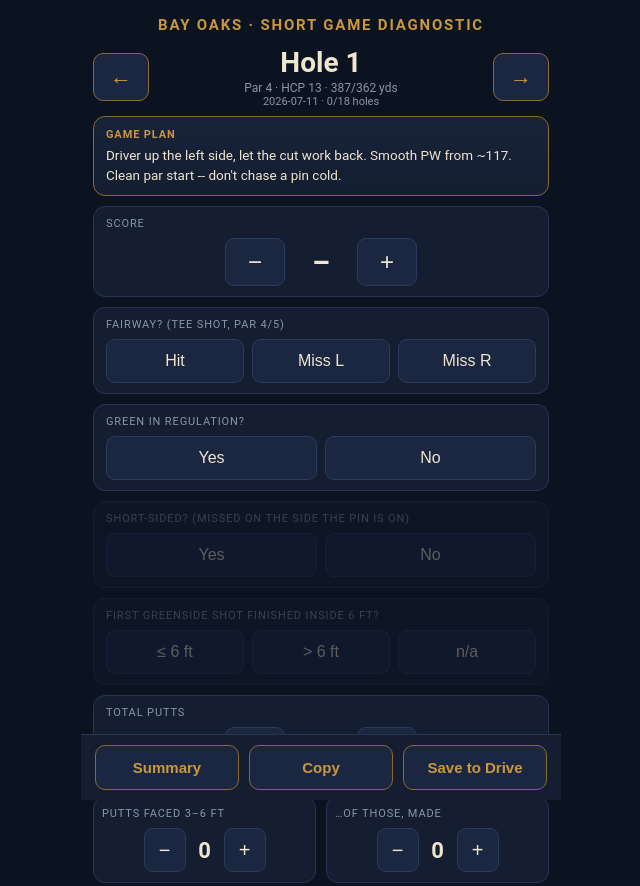
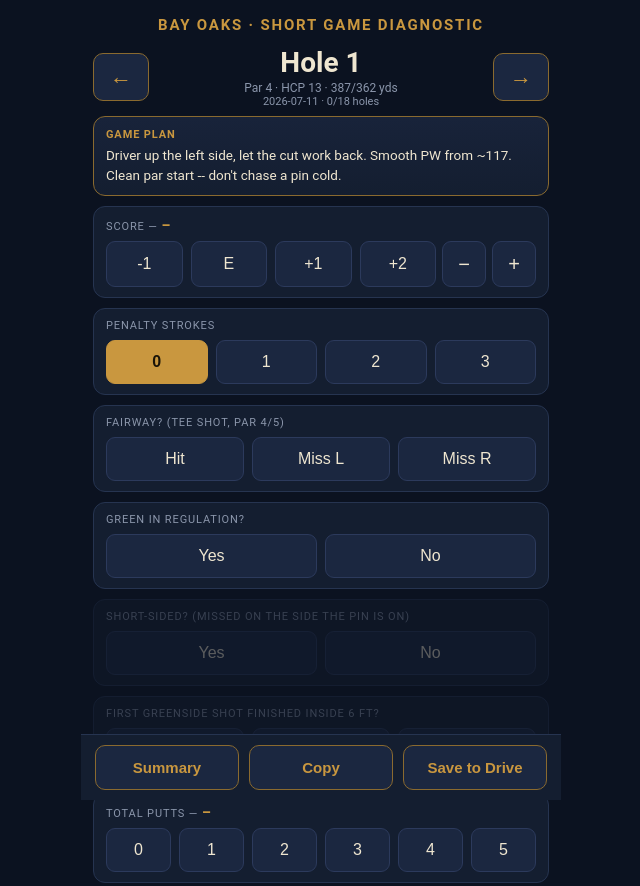
Before and after one commit to Kmill26/bay-oaks-tracker, a plain HTML site: page index.html in a window 1280 px wide. Shown: the top 886 px of the page, without its empty margins (319-959 px from the left). Drawn offline with Linux system fonts and the light colour scheme.

Commit message:
v9: quick-select entry, penalties, save guard, P36 label, sw cache bump

```diff
--- a/index.html
+++ b/index.html
@@ -67,6 +67,11 @@
   .copied{color:var(--green); text-align:center; font-size:13px; height:18px; margin-top:6px;}
   .newRoundBtn{width:100%; margin-top:8px; padding:13px 0; font-size:15px; border-radius:10px;
     border:1px solid var(--brass-dim); background:var(--panel2); color:var(--brass); font-weight:600;}
+  .scoreWrap{display:flex; gap:6px;}
+  .scoreWrap .btns{flex:1;}
+  .mini{width:44px; height:46px; font-size:20px; border-radius:9px;
+    border:1px solid #2c3a5c; background:var(--panel2); color:var(--cream);}
+  .scoreNow{color:var(--brass); font-weight:700; text-transform:none; font-size:14px;}
 </style>
 </head>
 <body>
@@ -86,12 +91,17 @@
   <div class="tip"><b>Game plan</b><span id="tipText"></span></div>
 
   <div class="row">
-    <div class="lbl">Score</div>
-    <div class="stepper">
-      <button onclick="bump('score',-1)">&minus;</button>
-      <div class="val" id="scoreVal">&ndash;</div>
-      <button onclick="bump('score',1)">+</button>
+    <div class="lbl">Score &mdash; <span class="scoreNow" id="scoreVal">&ndash;</span></div>
+    <div class="scoreWrap">
+      <div class="btns" id="scoreBtns"></div>
+      <button class="mini" onclick="bump('score',-1)">&minus;</button>
+      <button class="mini" onclick="bump('score',1)">+</button>
     </div>
+  </div>
+
+  <div class="row">
+    <div class="lbl">Penalty strokes</div>
+    <div class="btns" id="penBtns"></div>
   </div>
 
   <div class="row" id="firRow">
@@ -115,12 +125,8 @@
   </div>
 
   <div class="row">
-    <div class="lbl">Total putts</div>
-    <div class="stepper">
-      <button onclick="bump('putts',-1)">&minus;</button>
-      <div class="val" id="puttsVal">&ndash;</div>
-      <button onclick="bump('putts',1)">+</button>
-    </div>
+    <div class="lbl">Total putts &mdash; <span class="scoreNow" id="puttsVal">&ndash;</span></div>
+    <div class="btns" id="puttBtns"></div>
   </div>
 
   <div class="inlineWrap">
@@ -188,24 +194,30 @@ var COURSE=[
 
 var state=null, holes=[], cur=0;
 
-function blank(){return {fir:null,score:null,gir:null,ss:null,chip:null,putts:null,sixAtt:0,sixMade:0};}
+function blank(){return {fir:null,score:null,gir:null,ss:null,chip:null,putts:null,sixAtt:0,sixMade:0,pen:0};}
 function mk(){var a=[]; for(var i=0;i<18;i++)a.push(blank()); return a;}
 function today(){var d=new Date(); return d.getFullYear()+'-'+String(d.getMonth()+1).padStart(2,'0')+'-'+String(d.getDate()).padStart(2,'0');}
 function load(){
   try{state=JSON.parse(localStorage.getItem(STORE));}catch(e){}
   if(!state||!state.holes||state.holes.length!==18){
-    state={date:today(),holes:mk(),history:(state&&state.history)||[]};
+    state={date:today(),holes:mk(),history:(state&&state.history)||[],dirty:false};
   }
+  if(state.dirty==null)state.dirty=false;
+  state.holes.forEach(function(h){if(h.pen==null)h.pen=0;});
   holes=state.holes;
 }
 function save(){try{localStorage.setItem(STORE,JSON.stringify(state));}catch(e){}}
+function touch(){state.dirty=true; save();}
 function newRound(){
   var played=holes.some(function(h){return h.score!==null;});
   if(played){
-    if(!confirm('Archive this round ('+state.date+') and start a new one? Make sure you hit Save to Drive first.'))return;
+    var msg=state.dirty
+      ? 'WARNING: this round has NOT been saved to Drive yet. Hit "Save to Drive" first, or archive it anyway?'
+      : 'Archive this round ('+state.date+') and start a new one?';
+    if(!confirm(msg))return;
     state.history.push({date:state.date,holes:holes});
   }
-  state.date=today(); state.holes=mk(); holes=state.holes; cur=0;
+  state.date=today(); state.holes=mk(); holes=state.holes; cur=0; state.dirty=false;
   save(); render();
   if(document.getElementById('summaryView').style.display==='block')toggleView();
 }
@@ -218,7 +230,7 @@ function seg(id,opts,field){
     if(holes[cur][field]===o.val)b.className='on';
     b.onclick=function(){
       holes[cur][field]=(holes[cur][field]===o.val)?null:o.val;
-      save(); render();
+      touch(); render();
     };
     el.appendChild(b);
   });
@@ -226,11 +238,10 @@ function seg(id,opts,field){
 
 function bump(field,d){
   var h=holes[cur];
-  if(field==='score'){h.score=Math.max(1,(h.score===null?COURSE[cur].par:h.score)+d);}
-  else if(field==='putts'){h.putts=Math.max(0,(h.putts===null?2:h.putts)+d);}
+  if(field==='score'){h.score=(h.score===null)?COURSE[cur].par:Math.max(1,h.score+d);}
   else if(field==='sixAtt'){h.sixAtt=Math.max(0,h.sixAtt+d); if(h.sixMade>h.sixAtt)h.sixMade=h.sixAtt;}
   else if(field==='sixMade'){h.sixMade=Math.min(h.sixAtt,Math.max(0,h.sixMade+d));}
-  save(); render();
+  touch(); render();
 }
 
 function move(d){cur=(cur+18+d)%18; render();}
@@ -242,12 +253,16 @@ function render(){
   document.getElementById('tipText').textContent=c.tip;
   var done=holes.filter(function(x){return x.score!==null;}).length;
   document.getElementById('doneLbl').textContent=state.date+' · '+done+'/18 holes';
+  seg('scoreBtns',[{label:'-1',val:c.par-1},{label:'E',val:c.par},{label:'+1',val:c.par+1},{label:'+2',val:c.par+2}],'score');
+  seg('penBtns',[{label:'0',val:0},{label:'1',val:1},{label:'2',val:2},{label:'3',val:3}],'pen');
+  seg('puttBtns',[{label:'0',val:0},{label:'1',val:1},{label:'2',val:2},{label:'3',val:3},{label:'4',val:4},{label:'5',val:5}],'putts');
   seg('firBtns',[{label:'Hit',val:'y'},{label:'Miss L',val:'l'},{label:'Miss R',val:'r'}],'fir');
   document.getElementById('firRow').className='row'+(c.par>3?'':' disabled');
   seg('girBtns',[{label:'Yes',val:true},{label:'No',val:false}],'gir');
   seg('ssBtns',[{label:'Yes',val:true},{label:'No',val:false}],'ss');
   seg('chipBtns',[{label:'≤ 6 ft',val:'in'},{label:'> 6 ft',val:'out'},{label:'n/a',val:'na'}],'chip');
-  document.getElementById('scoreVal').textContent=h.score===null?'–':h.score;
+  var sd=h.score===null?null:h.score-c.par;
+  document.getElementById('scoreVal').textContent=h.score===null?'–':h.score+' ('+(sd===0?'E':(sd>0?'+':'')+sd)+')';
   document.getElementById('puttsVal').textContent=h.putts===null?'–':h.putts;
   document.getElementById('sixAttVal').textContent=h.sixAtt;
   document.getElementById('sixMadeVal').textContent=h.sixMade;
@@ -262,16 +277,18 @@ function fmt(v,y,n){return v===null?'?':(v===true?y:(v===false?n:v));}
 function buildSummary(){
   var lines=['BAY OAKS '+state.date];
   var tS=0,tP=0,tPar=0,gir=0,girN=0,missed=0,chipIn=0,chipTried=0,ss=0,att=0,made=0;
-  var firHit=0,firL=0,firR=0,firN=0,out9=0,in9=0;
+  var firHit=0,firL=0,firR=0,firN=0,out9=0,in9=0,tPen=0;
   holes.forEach(function(h,i){
     var n=(i+1<10?'0':'')+(i+1);
+    var pn=(h.pen==null?0:h.pen); tPen+=pn;
     lines.push('H'+n+' P'+COURSE[i].par+' S'+(h.score===null?'?':h.score)
       +' FIR:'+(COURSE[i].par>3?(h.fir==='y'?'Y':h.fir==='l'?'L':h.fir==='r'?'R':'?'):'-')
       +' GIR:'+fmt(h.gir,'Y','N')
       +' SS:'+(h.gir===false?fmt(h.ss,'Y','N'):'-')
       +' CHIP6:'+(h.gir===false?(h.chip==='in'?'Y':h.chip==='out'?'N':h.chip==='na'?'NA':'?'):'-')
       +' PUTTS:'+(h.putts===null?'?':h.putts)
-      +' 36FT:'+h.sixMade+'/'+h.sixAtt);
+      +' P36:'+h.sixMade+'/'+h.sixAtt
+      +' PEN:'+pn);
     if(h.score!==null){tS+=h.score;tPar+=COURSE[i].par; if(i<9)out9+=h.score; else in9+=h.score;}
     if(h.putts!==null)tP+=h.putts;
     if(h.gir===true)gir++; if(h.gir!==null)girN++;
@@ -283,18 +300,19 @@ function buildSummary(){
   var diff=tS-tPar;
   lines.push('TOT S:'+tS+' ('+(diff>=0?'+':'')+diff+') FIR:'+firHit+'/'+firN+' (L:'+firL+' R:'+firR+') GIR:'+gir+'/'+girN
     +' PUTTS:'+tP+' CHIP6:'+chipIn+'/'+chipTried+' SS:'+ss+'/'+missed
-    +' 36FT:'+made+'/'+att+' OUT:'+out9+' IN:'+in9);
+    +' P36:'+made+'/'+att+' PEN:'+tPen+' OUT:'+out9+' IN:'+in9);
   document.getElementById('exportText').textContent=lines.join('\n');
   var pct=function(a,b){return b?Math.round(100*a/b)+'%':'–';};
   document.getElementById('stats').innerHTML=
-    '<div class="stat">GHIN — Out / In / Total <b>'+out9+' / '+in9+' / '+tS+'</b></div>'
+    '<div class="stat">Out / In / Total <b>'+out9+' / '+in9+' / '+tS+'</b></div>'
     +'<div class="stat">Score <b>'+tS+' ('+(diff>=0?'+':'')+diff+')</b></div>'
     +'<div class="stat">Fairways <b>'+firHit+'/'+firN+' (L:'+firL+' R:'+firR+')</b></div>'
     +'<div class="stat">GIR <b>'+gir+'/'+girN+'</b></div>'
     +'<div class="stat">First chip inside 6 ft <b>'+chipIn+'/'+chipTried+' ('+pct(chipIn,chipTried)+')</b></div>'
     +'<div class="stat">Short-sided on missed greens <b>'+ss+'/'+missed+'</b></div>'
     +'<div class="stat">Total putts <b>'+tP+'</b></div>'
-    +'<div class="stat">3–6 ft putts made <b>'+made+'/'+att+' ('+pct(made,att)+')</b></div>';
+    +'<div class="stat">3–6 ft putts made <b>'+made+'/'+att+' ('+pct(made,att)+')</b></div>'
+    +'<div class="stat">Penalty strokes <b>'+tPen+'</b></div>';
 }
 
 function toggleView(){
@@ -308,7 +326,7 @@ function toggleView(){
 function copyExport(){
   var t=document.getElementById('exportText').textContent;
   var msg=document.getElementById('copiedMsg');
-  function ok(){msg.textContent='Copied — paste it back to Claude.'; setTimeout(function(){msg.textContent='';},2500);}
+  function ok(){msg.textContent='Copied — paste it back to Claude.'; state.dirty=false; save(); setTimeout(function(){msg.textContent='';},2500);}
   function fallback(){
     var ta=document.createElement('textarea'); ta.value=t; document.body.appendChild(ta);
     ta.select(); try{document.execCommand('copy'); ok();}catch(e){msg.textContent='Long-press the text to copy.';}
@@ -327,10 +345,10 @@ function shareExport(){
   try{
     if(navigator.canShare&&window.File){
       var f=new File([t],fname,{type:'text/plain'});
-      if(navigator.canShare({files:[f]})){navigator.share({files:[f],title:fname}).catch(function(){}); return;}
+      if(navigator.canShare({files:[f]})){navigator.share({files:[f],title:fname}).then(function(){state.dirty=false; save();},function(){}); return;}
     }
   }catch(e){}
-  if(navigator.share){navigator.share({title:fname,text:t}).catch(function(){}); return;}
+  if(navigator.share){navigator.share({title:fname,text:t}).then(function(){state.dirty=false; save();},function(){}); return;}
   copyExport();
 }
 
--- a/sw.js
+++ b/sw.js
@@ -1,4 +1,4 @@
-const C='bayoaks-v1';
+const C='bayoaks-v2';
 self.addEventListener('install',e=>{e.waitUntil(caches.open(C).then(c=>c.addAll(['./','./manifest.json','./icon-192.png']))); self.skipWaiting();});
 self.addEventListener('activate',e=>{e.waitUntil(caches.keys().then(ks=>Promise.all(ks.filter(k=>k!==C).map(k=>caches.delete(k)))));});
 self.addEventListener('fetch',e=>{e.respondWith(caches.match(e.request).then(r=>r||fetch(e.request).then(n=>{const cp=n.clone(); caches.open(C).then(c=>c.put(e.request,cp)); return n;}).catch(()=>caches.match('./'))));});
```
